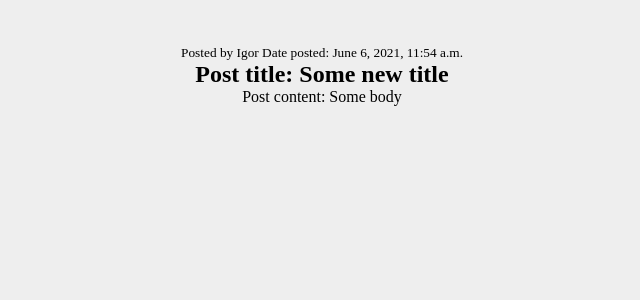
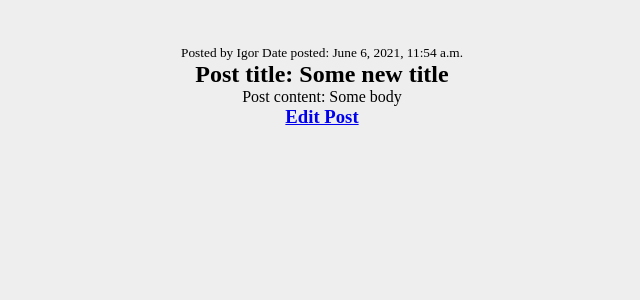
Before and after one commit to aaaivanko/django_blog_project, a Django app: page /post/1/ in a window 1280 px wide. Shown: the part 166-466 px from the top of the page, without its empty margins (318-958 px from the left). Run offline with Django 3.2, Linux system fonts and the light colour scheme; data comes from the database, SQL or seed files in the repository; both versions use the stored data as it was after the commit.

Commit message:
added logic to edit post inside detail page

```diff
--- a/posts/templates/posts/post_detail.html
+++ b/posts/templates/posts/post_detail.html
@@ -10,5 +10,6 @@
         <small>Posted by {{ post.author }}  Date posted: {{ post.date_created }}</small>
         <h2>Post title: {{ post.title }}</h2>
         <p>Post content: {{ post.body }}</p>
+        <h3><a href="{% url 'posts:update' object.id %}">Edit Post</a></h3>
         </center>
 {% endblock content %}
```
Also changed, not shown: db.sqlite3, posts/migrations/0003_auto_20210606_1201.py (added), users/migrations/0002_auto_20210606_1201.py (added).
